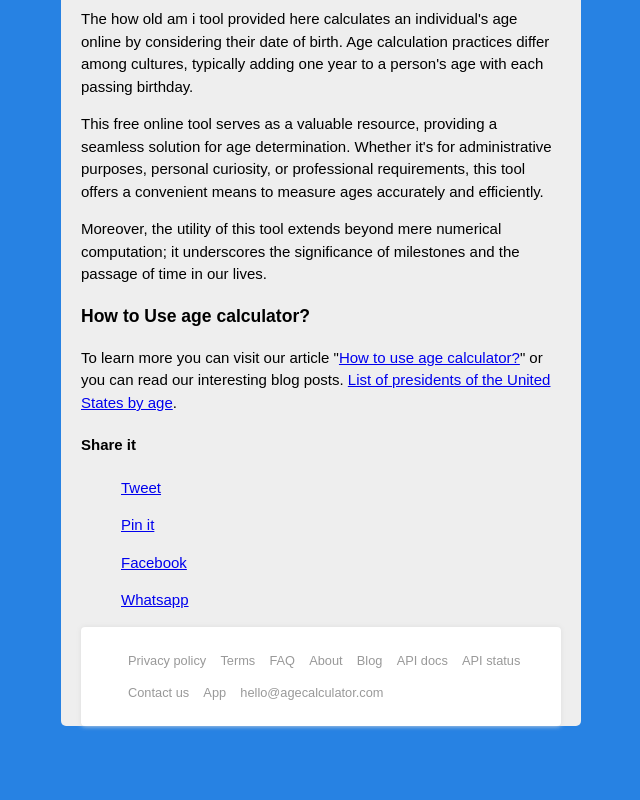
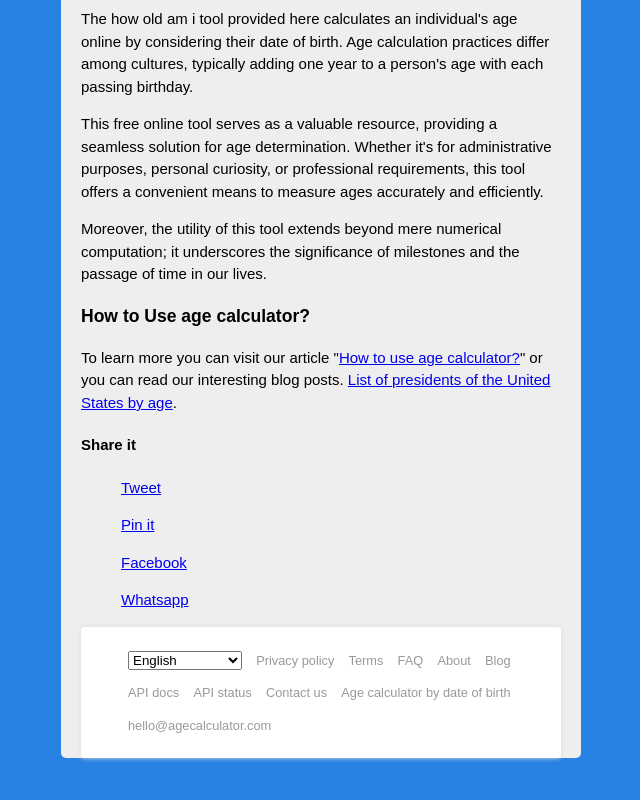
Before and after one commit to Alokkumar8/age-calculator, a plain HTML site: page public/index.html in a window 1280 px wide. Shown: the part 4460-5260 px from the top of the page, without its empty margins (319-959 px from the left). Drawn offline with Linux system fonts and the light colour scheme.

Commit message:
add languages in footer

```diff
--- a/public/index.html
+++ b/public/index.html
@@ -459,6 +459,42 @@ input[type=button]:hover{
       <nav>
         <ul>
           <li>
+          <select name="languages" onchange="location = this.value;">
+              <option value="index.html">English</option>
+              <option value="index-ar.html">العربية</option>
+              <option value="index-bg.html">български</option>
+              <option value="index-cs.html">čeština</option>
+              <option value="index-da.html">dansk</option>
+              <option value="index-de.html">Deutsch</option>
+              <option value="index-el.html">Ελληνικά</option>
+              <option value="index-es.html">Español</option>
+              <option value="index-et.html">eesti keel</option>
+              <option value="index-fi.html">suomi</option>
+              <option value="index-fr.html">Français</option>
+              <option value="index-he.html">עברית</option>
+              <option value="index-hi.html">हिन्दी</option>
+              <option value="index-hu.html">magyar</option>
+              <option value="index-id.html">Bahasa Melayu</option>
+              <option value="index-it.html">Italiano</option>
+              <option value="index-lv.html">latviešu valoda</option>
+              <option value="index-nb.html">norsk</option>
+              <option value="index-nl.html">Nederlands</option>
+              <option value="index-pl.html">polski</option>
+              <option value="index-pt.html">Português</option>
+              <option value="index-ro.html">română</option>
+              <option value="index-ru.html">Русский</option>
+              <option value="index-sk.html">slovenčina</option>
+              <option value="index-sl.html">slovenščina</option>
+              <option value="index-sv.html">svenska</option>
+              <option value="index-th.html">ไทย</option>
+              <option value="index-tr.html">Türkçe</option>
+              <option value="index-uk.html">українська</option>
+              <option value="index-vi.html">Tiếng Việt</option>
+              <option value="index-zh.html">中文</option>
+          </select>
+
+          </li>
+          <li>
             <a href="privacy-policy.html" target="_blank">Privacy policy</a>
           </li>
           <li><a href="terms-and-conditions.html">Terms</a></li>
@@ -471,7 +507,7 @@ input[type=button]:hover{
             <a href="contact-us.html" target="_blank">Contact us</a>
           </li>
           <li>
-            <a href="https://play.google.com/store/apps/details?id=age.agecalculator.calculator">App</a>
+            <a href="https://play.google.com/store/apps/details?id=age.agecalculator.calculator">Age calculator by date of birth</a>
           </li>
           <li><a href="mailto:hello@agecalculator.com" target="_blank">hello@agecalculator.com</a></li>
 
```
